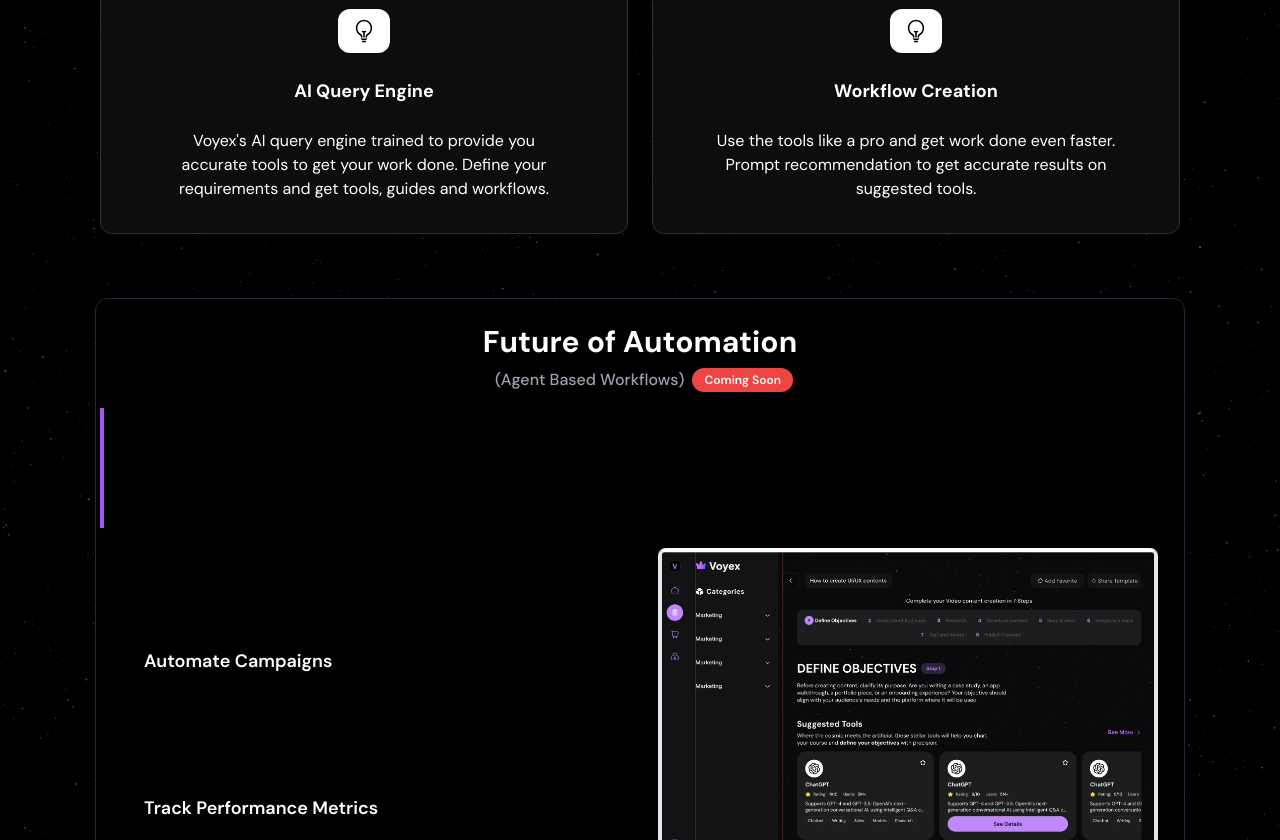
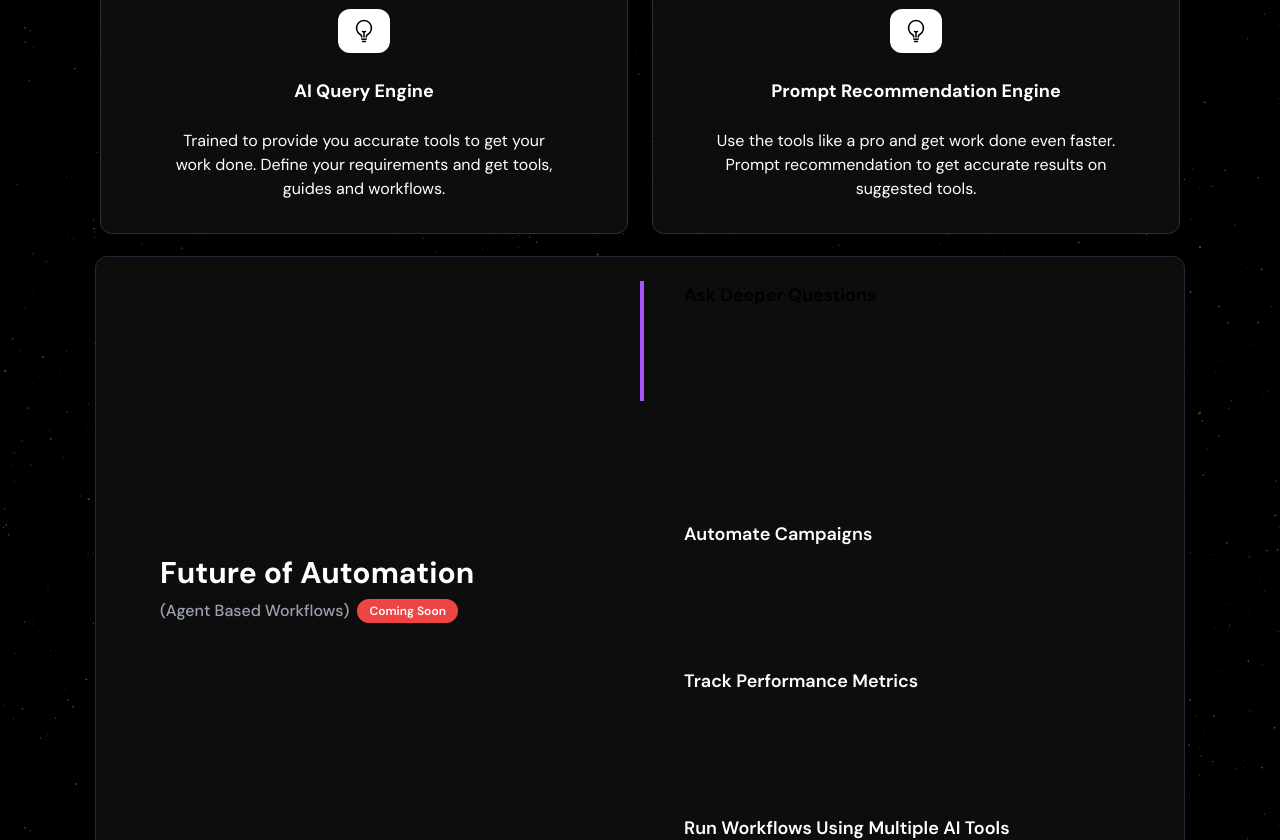
Before and after one commit to Bodemola123/Voyex-landing, a Next.js app: page / in a window 1280 px wide. Shown: the part 1960-2800 px from the top of the page. Built offline with nearby package versions, Linux system fonts and the light colour scheme.

Commit message:
Updated components and added Blogpage.js

```diff
--- a/app/about-us/page.js
+++ b/app/about-us/page.js
@@ -18,7 +18,7 @@ const page = () => {
        <Vision/>
        <Whatweoffer/>
        <Howitworks/>
-       <div className='relative px-9 lg:w-[786px] lg:h-[270px] md:w-[478.15px] md:h-[110px] sm:w-[226.29px] sm:h-[90px] lg:mt-[370px] md:mt-[440px] sm:mt-[620px] top-[40px] opacity-100 rounded-b-full mx-auto bg-gradient-to-t from-black to-[#8C45FF7D] via-[#8C45FF7D] [background-size:100%_200%] [background-position:49%] backdrop-blur-[104px] glow-gradient shadow-[0px_0px_100px_60px_#8C45FF7D]'>
+       <div className='relative px-9 lg:w-[786px] lg:h-[270px] md:w-[478.15px] md:h-[110px] sm:w-[226.29px] sm:h-[90px] lg:mt-[370px] md:mt-[440px] sm:mt-[620px] top-[40px] opacity-100 rounded-b-full mx-auto'>
 </div>
 <CTA/>
         <Final/>
--- a/app/blog/page.js
+++ b/app/blog/page.js
@@ -10,7 +10,7 @@ const page = () => {
     <div className='relative flex flex-col w-full h-full'>
       <Combo/>
       <Blog/>
-      <div className='relative px-9 lg:w-[786px] lg:h-[270px] md:w-[478.15px] md:h-[110px] sm:w-[226.29px] sm:h-[90px] lg:mt-[370px] md:mt-[440px] sm:mt-[620px] top-[40px] opacity-100 rounded-b-full mx-auto bg-gradient-to-t from-black to-[#8C45FF7D] via-[#8C45FF7D] [background-size:100%_200%] [background-position:49%] backdrop-blur-[104px] glow-gradient shadow-[0px_0px_100px_60px_#8C45FF7D]'>
+      <div className='relative px-9 lg:w-[786px] lg:h-[270px] md:w-[478.15px] md:h-[110px] sm:w-[226.29px] sm:h-[90px] lg:mt-[370px] md:mt-[440px] sm:mt-[620px] top-[40px] opacity-100 rounded-b-full mx-auto'>
 </div>
       <CTA/>
         <Final/>
--- a/app/page.js
+++ b/app/page.js
@@ -2,6 +2,7 @@
 import Companies from '@/components/Companies/Companies'
 import Everythingyouneed from '@/components/Everythingyouneed'
 import CTA from '@/components/Play/CTA'
+import Blogpage from '@/components/Play/Blogpage'
 import Playmode from '@/components/Play/Playmode'
 // import Rectangle from '@/components/Rectangle'
 import Templates from '@/components/Templates'
@@ -21,9 +22,10 @@ const page = () => {
       {/* <Rectangle/> */}
       <Templates/>
       <Companies/>
-<div className='relative lg:w-[786px] lg:h-[270px] md:w-[478.15px] md:h-[110px] sm:w-[226.29px] sm:h-[90px] lg:mt-[200px] md:mt-[200px] sm:mt-[220px] opacity-100 rounded-b-full mx-auto bg-gradient-to-t from-black to-[#8C45FF7D] via-[#8C45FF7D] [background-size:100%_200%] [background-position:49%] backdrop-blur-[104px] glow-gradient shadow-[0px_0px_100px_60px_#8C45FF7D]'>
+<div className='relative lg:w-[786px] lg:h-[270px] md:w-[478.15px] md:h-[110px] sm:w-[226.29px] sm:h-[90px] lg:mt-[200px] md:mt-[200px] sm:mt-[220px] opacity-100 rounded-b-full mx-auto '>
 </div>
     <div className='px-[1.5px] md:px-0'><CTA/></div>
+    <Blogpage />
 
       <FAQ/>
       <Final/>
--- a/components/Everythingyouneed.js
+++ b/components/Everythingyouneed.js
@@ -184,6 +184,7 @@
 
 'use client';
 import React, { useState, useEffect,useRef } from 'react';
+import dynamic from 'next/dynamic';
 import '../app/globals.css';
 import Image from 'next/image';
 import AOS from 'aos';
@@ -204,23 +205,22 @@ const Everythingyouneed = () => {
     {
       title: "Ask Deeper Questions",
       description: "Uncover insights with advanced AI for thoughtful, impactful decision-making.",
-      image: "/images/deep.jpg",
 
     },
     {
       title: "Automate Campaigns",
       description: "Automate campaigns to simplify marketing with personalized, data-driven strategies.",
-      image: "/images/auto.jpg",
+
     },
     {
       title: "Track Performance Metrics",
       description: "Monitor key metrics in real-time for continuous strategic optimization.",
-      image: "/images/track.jpg",
+
     },
     {
       title: "Run Workflows Using Multiple AI Tools",
       description: "Streamline processes by integrating AI tools for maximum operational efficiency.",
-      image: "/images/run.jpg",
+
     },
   ];
 
@@ -295,7 +295,7 @@ const Everythingyouneed = () => {
             </h2>
           </div>
           <p className="text-white text-center max-w-[400px]">
-            Voyex&apos;s AI query engine trained to provide you accurate tools to get your work
+            Trained to provide you accurate tools to get your work
             done. Define your requirements and get tools, guides and workflows.
           </p>
         </div>
@@ -310,7 +310,7 @@ const Everythingyouneed = () => {
               <span className="relative after:content-[''] after:absolute after:left-0 after:bottom-[-3px]
                              after:w-0 after:h-[1px] after:bg-white after:transition-all after:duration-300
                              group-hover:after:w-full">
-                Workflow Creation
+                Prompt Recommendation Engine
               </span>
             </h2>
           </div>
@@ -322,12 +322,12 @@ const Everythingyouneed = () => {
       </div>
 
 
-      <div className="relative flex flex-col items-center bg-black p-6 rounded-xl border border-gray-800 w-full max-w-[1090px] mt-6">
-  <div className="flex items-center justify-center gap-2 mb-4 flex-col text-center">
+      <div className="relative flex flex-col lg:flex-row items-center p-6 rounded-xl border border-gray-800 bg-[#0d0d0d] w-full max-w-[1090px] mt-[-18px]" data-aos="fade-up">
+      <div className="flex flex-col items-start justify-center ml-10 lg:w-1/2 text-left">
     <h2 className="text-3xl font-bold text-white leading-tight">
       Future of Automation
     </h2>
-    <div className="flex items-center gap-2 ml-[8px]">
+    <div className="flex items-center gap-2 mt-2">
       <h3 className="text-base font-medium text-gray-400">
         (Agent Based Workflows)
       </h3>
@@ -337,9 +337,11 @@ const Everythingyouneed = () => {
     </div>
   </div>
 
-
+{/*
   <div className="flex flex-col lg:flex-row w-full gap-8">
-    <div className="lg:w-1/2 relative">
+    <div className="lg:w-1/2 relative"> */}
+    {/* Right Section: Features List */}
+  <div className="flex flex-col lg:w-1/2 relative">
 
       {/* Side Slider */}
       {activeIndex !== null && (
@@ -399,22 +401,11 @@ const Everythingyouneed = () => {
       </ul>
     </div>
 
-    {/* Dynamic Image Section */}
-    <div className="lg:w-1/2 flex justify-center items-center">
-          <Image
-            src={activeIndex !== null ? features[activeIndex].image : "/images/auto.jpg"} // Default image if no feature is hovered
-            alt={activeIndex !== null ? features[activeIndex].title : "Default Image"}
-            width={500}
-            height={200}
-            className="rounded-lg border-4 border-t-white transition-all duration-500 ease-in-out"
-          />
-    </div>
-
   </div>
 </div>
-</div>
+
 
   );
 };
 
-export default Everythingyouneed;
+export default dynamic(() => Promise.resolve(Everythingyouneed), { ssr: false });
--- a/components/Header/Header.js
+++ b/components/Header/Header.js
@@ -21,7 +21,7 @@ const Header = () => {
       <Link href="/" className="font-bold text-5xl text-white">Voyex.</Link>
 
       {/* Desktop Navigation */}
-      <div className="hidden lg:flex md:flex text-sm font-medium gap-8 py-2 px-[48px] border border-card rounded-[43px]">
+      <div className="hidden lg:flex md:flex text-sm font-semibold gap-10 py-3 px-[60px] border border-card rounded-[43px]">
         <Link href="/pricing" className={`${isActive("/pricing")} hover:text-[#C088fb]`}>Pricing</Link>
         <Link href="/contact-us" className={`${isActive("/contact-us")} hover:text-[#C088fb]`}>Contact Us</Link>
         <Link href="/about-us" className={`${isActive("/about-us")} hover:text-[#C088fb]`}>About us</Link>
--- a/components/Hero/Hero.js
+++ b/components/Hero/Hero.js
@@ -85,7 +85,7 @@ const Hero = () => {
               Your Google for AI
             </p>
             <h1
-              className="lg:text-[165px] md:text-[98.67px] sm:text-[58.88px] sm:font-bold md:font-bold lg:font-black leading-tight text-[#ffffff] z-20 lg:-mt-10"
+              className="lg:text-[165px] md:text-[98.67px] sm:text-[58.88px] sm:font-bold md:font-bold lg:font-black leading-[1.1] text-[#ffffff] z-20 lg:-mt-10"
               style={{ textShadow: "4px 4px 8px rgba(0,0,0,0.8)" }}
             >
               Ideas Into<br />Workflow
--- /dev/null
+++ b/components/Play/Blogpage.js
@@ -0,0 +1,99 @@
+import React from "react";
+
+const Blog = () => {
+  const blogs = [
+    {
+      id: 1,
+      title: "Deepseek New Launch",
+      description:
+        "According to a source, the current ESG market is estimated to be worth 7.02 trillion USD, with significant investment growth in green bonds...",
+      tags: ["AI", "Marketing"],
+      readTime: "4 Mins Read",
+      date: "11 Jan, 2025",
+    },
+    {
+      id: 2,
+      title: "Deepseek New Launch",
+      description:
+        "According to a source, the current ESG market is estimated to be worth 7.02 trillion USD, with significant investment growth in green bonds...",
+      tags: ["AI", "Marketing"],
+      readTime: "4 Mins Read",
+      date: "11 Jan, 2025",
+    },
+    {
+      id: 3,
+      title: "Deepseek New Launch",
+      description:
+        "According to a source, the current ESG market is estimated to be worth 7.02 trillion USD, with significant investment growth in green bonds...",
+      tags: ["AI", "Marketing"],
+      readTime: "4 Mins Read",
+      date: "11 Jan, 2025",
+    },
+  ];
+
+  return (
+    <div className="relative flex flex-col items-center justify-center py-14 px-6 -mt-60 mb-80" data-aos="fade-up">
+      {/* "Our Blog" Button */}
+      <div className="mb-4">
+        <button className="bg-[#0d0d0d] text-white text-sm font-medium px-6 py-2 rounded-full">
+          Our Blog
+        </button>
+      </div>
+
+      {/* Section Title */}
+      <h2 className="text-white text-5xl md:text-5xl font-bold text-center mb-8">
+        Read Our Latest Research & Blog Posts
+      </h2>
+
+      {/* Blog Cards */}
+      <div className="grid lg:grid-cols-3 md:grid-cols-2 sm:grid-cols-1 gap-4 max-w-[1200px] w-full">
+        {blogs.map((blog) => (
+          <div
+            key={blog.id}
+            data-aos="fade-up"
+            className="bg-[#0d0d0d] border border-gray-800 rounded-lg p-6 flex flex-col gap-4 transition-transform duration-300 hover:scale-105"
+          >
+            {/* Placeholder for Image */}
+            <div className="bg-gray-700 rounded-lg h-40"></div>
+
+            {/* Tags */}
+            <div className="flex gap-2">
+              {blog.tags.map((tag, index) => (
+                <span
+                  key={index}
+                  className="bg-[#131314] text-[#C088FB] text-xs font-medium px-3 py-1 rounded-full"
+                >
+                  {tag}
+                </span>
+              ))}
+            </div>
+
+            {/* Blog Title */}
+            <h3 className="text-white text-lg font-bold">{blog.title}</h3>
+
+            {/* Blog Description */}
+            <p className="text-gray-400 text-sm">{blog.description}</p>
+
+            {/* Footer */}
+            <div className="flex justify-between items-center text-gray-500 text-xs">
+              <span>{blog.date}</span>
+              <span>{blog.readTime}</span>
+            </div>
+          </div>
+        ))}
+      </div>
+
+      {/* "Read More Blog Stories" Link */}
+      <div className="mt-8">
+        <a
+          href="#"
+          className="text-[#C088FB] text-md font-medium hover:underline"
+        >
+          Read More blog stories
+        </a>
+      </div>
+    </div>
+  );
+};
+
+export default Blog;
--- a/components/Play/Playmode.js
+++ b/components/Play/Playmode.js
@@ -6,7 +6,7 @@ const Playmode = () => {
   return (
     <div className='relative z-50 flex flex-col justify-center h-screen gap-4 items-center md:mt-[100px] sm:-mt-[20px] rounded-[18px] mx-auto'  style={{ backgroundColor: "black" }}>
 
-     <div className="relative text-center text-[#ffffff] lg:h-[50px] md:h-[38.03px] sm:h-[34px] text-4xl font-semibold">
+     <div className="relative text-center text-[#ffffff] lg:h-[50px] md:h-[38.03px] sm:h-[34px] text-6xl font-bold">
         How Voyex Works
       </div>
 
```
Also changed, not shown: app/globals.css (+28 -29 lines), components/Play/CTA.js (+3 -7 lines).
